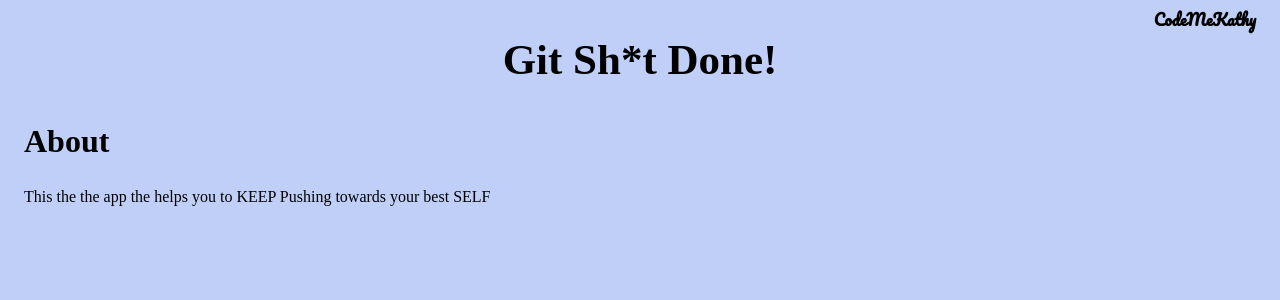
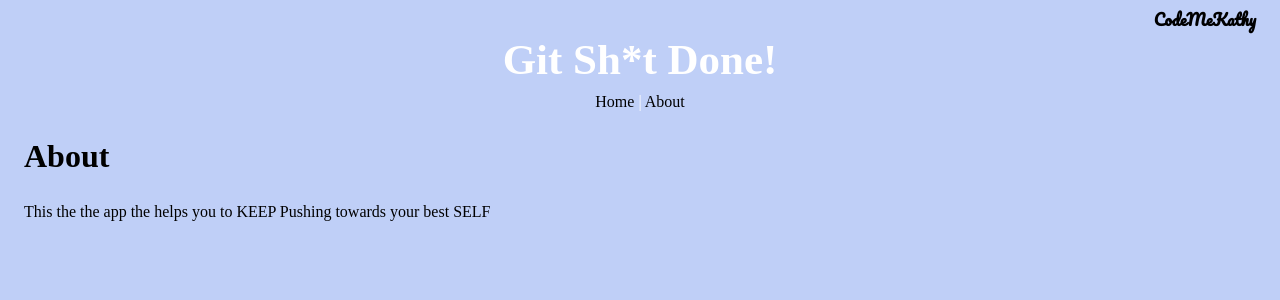
Before and after one commit to CodeMeKathy/reactcc, a React (Create React App) app: page /about in a window 1280 px wide. Shown: the top 300 px of the page. Built offline with nearby package versions, Linux system fonts and the light colour scheme; a web font is replaced by a local one.

Commit message:
Links added to the Header.js and Logo.js components with styling.

```diff
--- a/src/App.css
+++ b/src/App.css
@@ -15,12 +15,25 @@ body {
   text-align: right;
   margin-bottom: 0em;
   margin-top: .2em;
+
+}
+
+.header {
+  color: white;
+  text-align: center;
 }
 
 .header-title {
   margin-top: 0;
  font-size: 43px;
  text-align: center;
+ margin-bottom: 0;
+
+}
+
+.link {
+  color: black;
+  text-decoration: none;
 }
 
 .todoDiv {
--- a/src/components/layouts/Header.js
+++ b/src/components/layouts/Header.js
@@ -1,9 +1,13 @@
 import React from 'react'
+import { Link } from "react-router-dom";
 
 export default function Header() {
   return (
-    <div>
+    <div className='header' >
       <h1 className='header-title'>Git Sh*t Done!</h1>
+
+      <Link className='link' to='/'>Home</Link> | <Link className='link' to='about'>About</Link>
+
     </div>
   )
 }
--- a/src/components/layouts/Logo.js
+++ b/src/components/layouts/Logo.js
@@ -1,9 +1,10 @@
 import React from 'react'
+import { Link } from 'react-router-dom';
 
 export default function Logo() {
   return (
     <div>
-      <h4 className='logo'>CodeMeKathy</h4>
+      <Link className='link' to='/'><h4 className='logo'>CodeMeKathy</h4></Link>
     </div>
   )
 }
```
